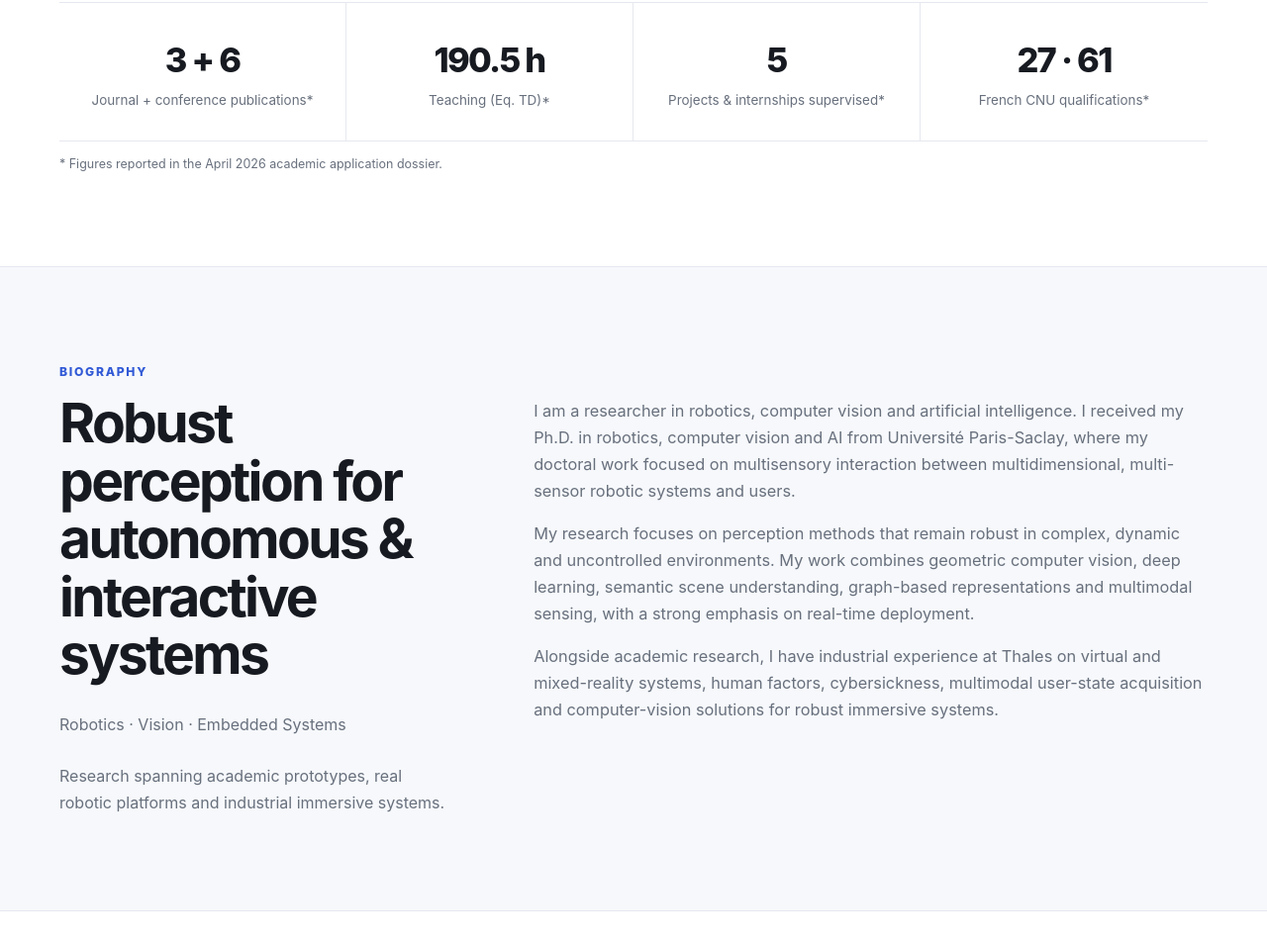
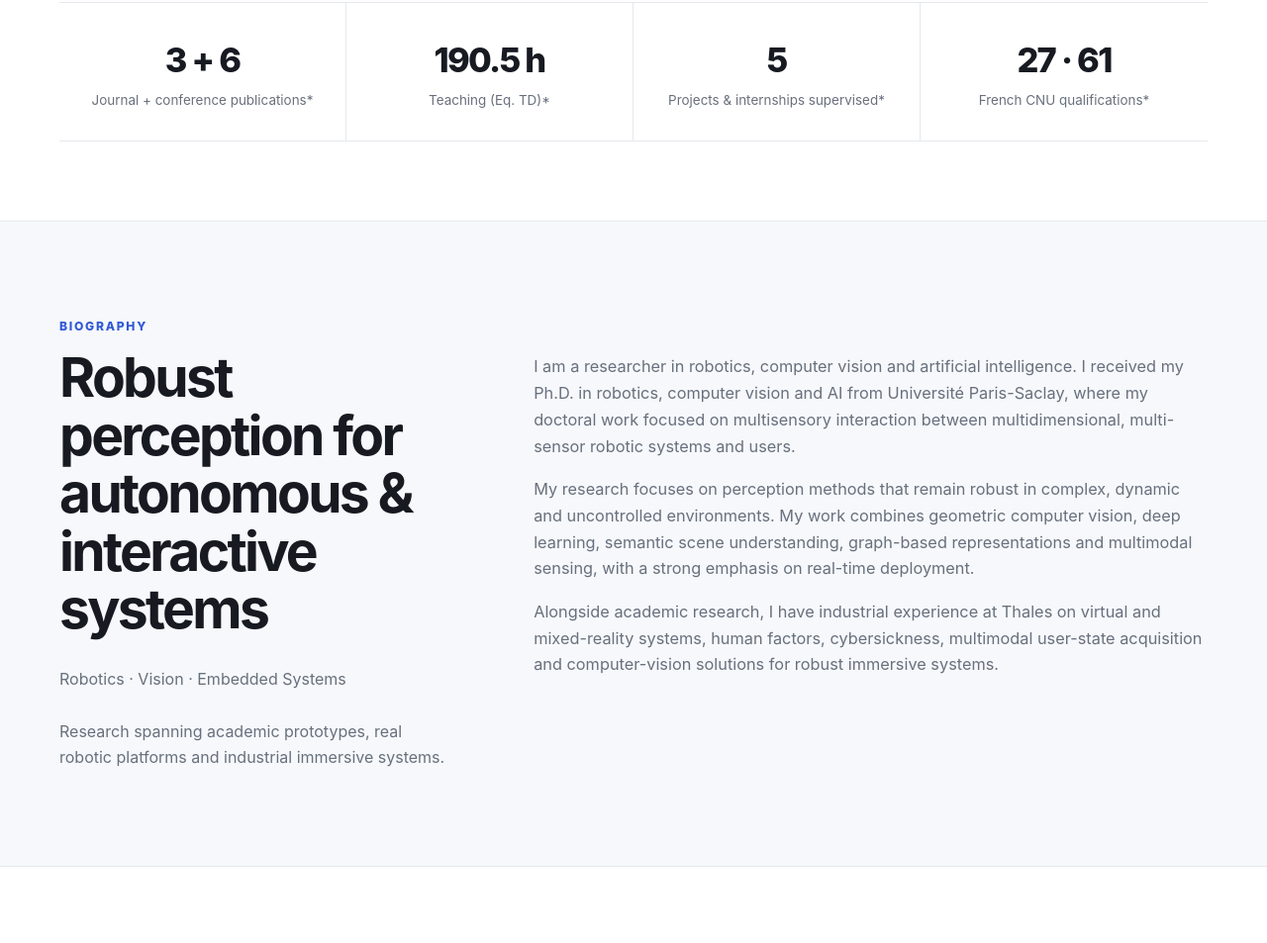
Before and after one commit to Aymanbegh/AymanBeghdadi, a plain HTML site: page index.html in a window 1280 px wide. Shown: the part 808-1761 px from the top of the page at 99% size. Drawn offline with Linux system fonts and the light colour scheme.

Commit message:
Update index.html

```diff
--- a/index.html
+++ b/index.html
@@ -735,9 +735,6 @@ footer {
        </div>
       </div>
      </div>
-     <p class="muted" style="font-size:.78rem">
-      * Figures reported in the April 2026 academic application dossier.
-     </p>
     </div>
    </section>
    <section class="section soft" id="about">
```
